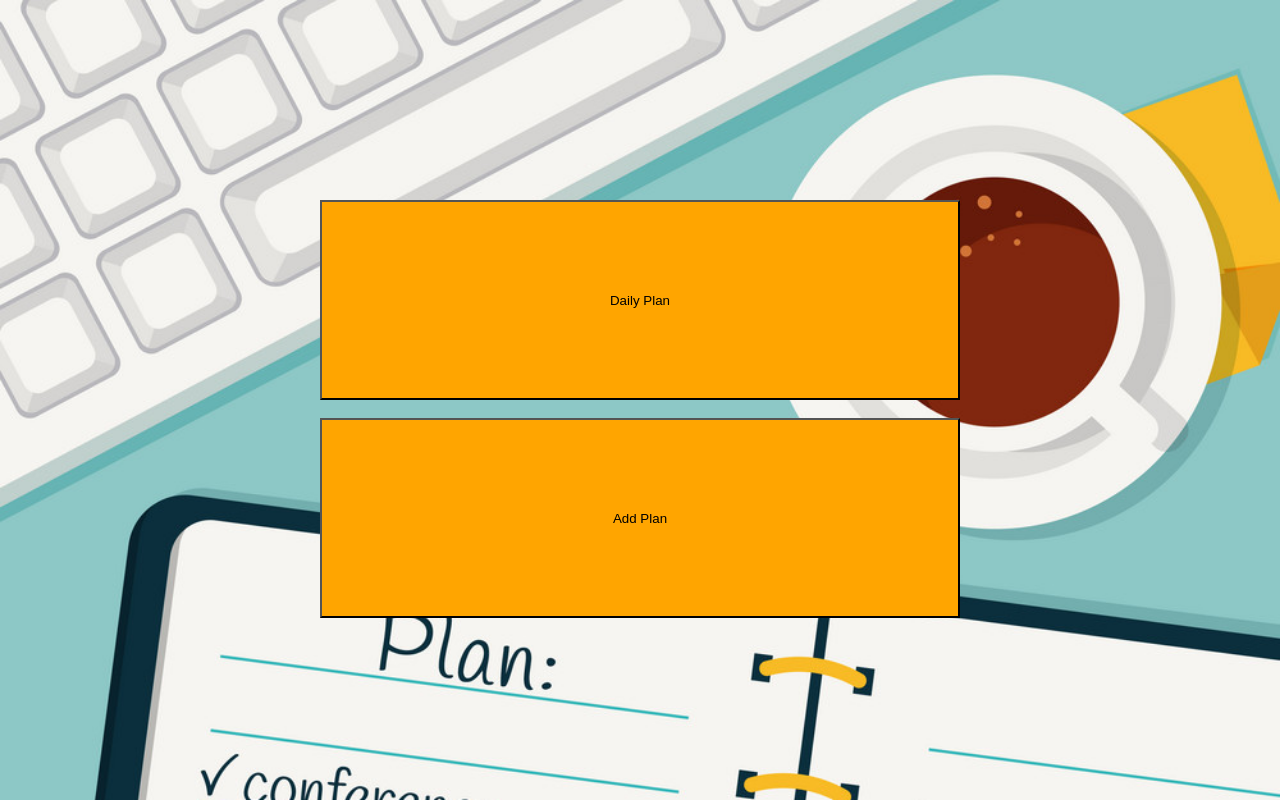
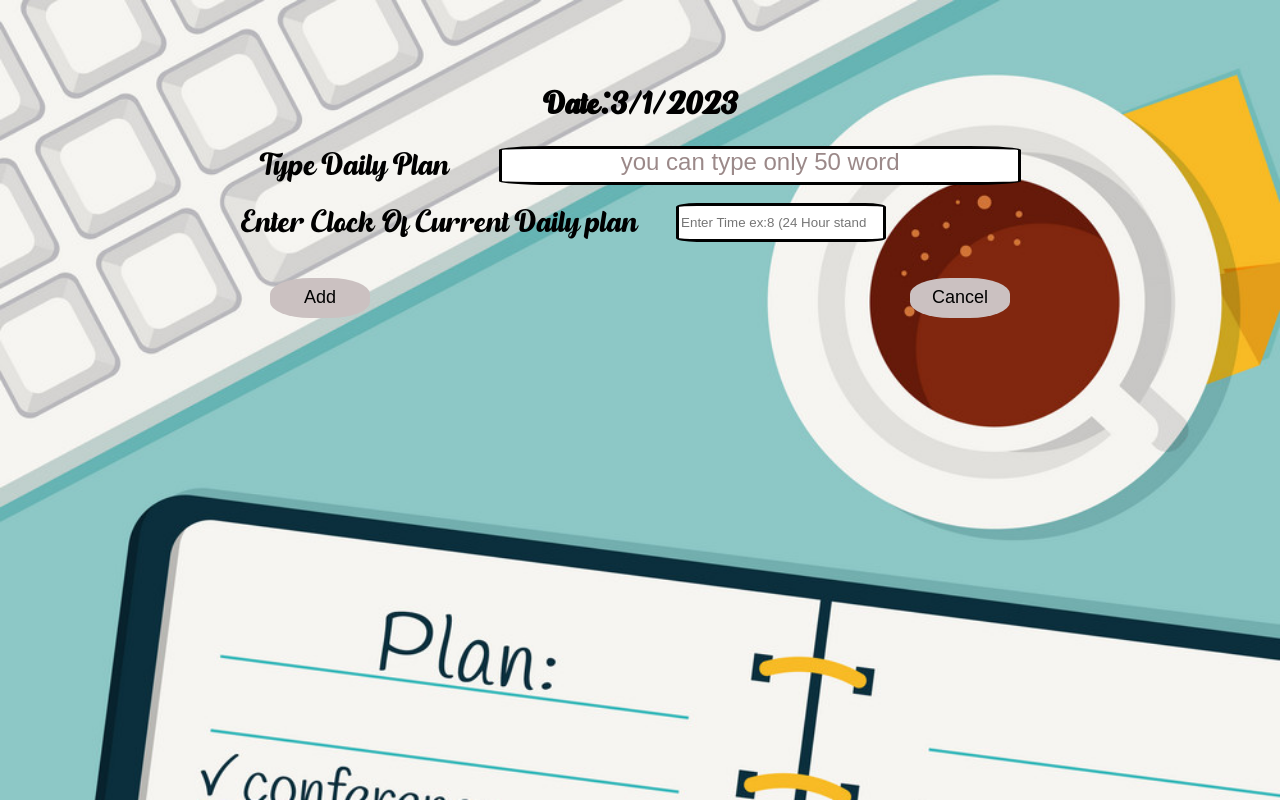
Before and after one commit to tofsona14/ToDo-List, a React (Create React App) app: page /Plan-Add in a window 1280 px wide. Built offline with nearby package versions, Linux system fonts and the light colour scheme.

Commit message:
Fix Some Bugs

```diff
--- a/src/AddPlan/todoObject/objectPlan.js
+++ b/src/AddPlan/todoObject/objectPlan.js
@@ -6,7 +6,7 @@ import { FontAwesomeIcon } from '@fortawesome/react-fontawesome';
 import { faCheck } from '@fortawesome/free-solid-svg-icons'
 import { faHourglassEnd } from "@fortawesome/free-solid-svg-icons";
 import 'font-awesome/css/font-awesome.min.css';
-export const ObjectPlan = () => {
+export const ObjectPlan = (props) => {
   //https://chat.openai.com/chat
 
   const object = [
@@ -22,6 +22,7 @@ export const ObjectPlan = () => {
     setFullInfo((prev) => {
       return [...prev, arg]
     })
+    props.OnSaves(fullInfo)
   }
   const Statement = (x) => {
     if (Number(x.time) < 10 && Number(x.time) !== 0) {
--- /dev/null
+++ b/src/AddPlan/todoObject/objectPlans.js
@@ -0,0 +1,30 @@
+import React, { useState } from "react";
+import { OutputTodo } from "./outputTodo";
+import { AddPlan } from "../addPlan";
+import "./outputTodo.css";
+import 'font-awesome/css/font-awesome.min.css';
+export const ObjectPlans = (props) => {
+  //https://chat.openai.com/chat
+
+  const object = [
+    {
+      ob: 0,
+      id: 1,
+      plane: "Wake Up early",
+      time: 8,
+    },
+  ];
+  const [fullInfo, setFullInfo] = useState(object)
+  const AddInfo = (arg) => {
+    setFullInfo((prev) => {
+      return [...prev, arg]
+    })
+    props.OnSaves(fullInfo)
+  }
+  return(
+  <div>
+      <AddPlan onSave = {AddInfo}/>
+    </div>
+  )
+
+};
--- /dev/null
+++ b/src/AddPlan/todoObject/outputTodos.js
@@ -0,0 +1,16 @@
+import React,{useState} from "react";
+import "./outputTodo.css";
+import { OutputTodo } from "./outputTodo";
+
+export const OutputTodos = (props) => {
+    const [info, setInfo] = useState([])
+    setInfo(props.Object)
+  return(
+        <>
+            {info.map(x => {
+                <OutputTodo id = {x.id} plane = {x.plane} time = {x.time}/>
+                console.log(x.id)
+            })}
+        </>
+    )
+  }
--- a/src/App.js
+++ b/src/App.js
@@ -1,12 +1,30 @@
-import React from 'react'
+import React, {useState} from 'react'
 import './App.css';
 import './fonts/Ohio Bro - Free.otf'
 import { ObjectPlan } from './AddPlan/todoObject/objectPlan';
 import Main from './MainPage/main'
+import { OutputTodos } from './AddPlan/todoObject/outputTodos';
+import { ObjectPlans } from './AddPlan/todoObject/objectPlans';
+import { BrowserRouter as Router, Route,Routes} from 'react-router-dom'
+
 function App() {
+  const [info, setInfo] = useState('')
+  const DataAccumulation = (arg) => {
+    setInfo(arg)
+    console.log(arg)
+    console.log(info)
+  }
   return(
     <div>
-      <Main />
+      <Router>
+        <Routes>
+          <Route path='/' element={<OutputTodos Object = {info}/>} />
+          <Route path='/Daily-Plan' element={<Main />} />
+          <Route path='/Plan-Add' element={<ObjectPlans OnSaves={DataAccumulation}/>} />
+
+
+        </Routes>
+      </Router>
     </div>
   )
 }
--- a/src/MainPage/main.css
+++ b/src/MainPage/main.css
@@ -19,6 +19,7 @@
 .main-button button {
     width: 100%;
     height: 25vh;
+    font-size: xx-large;
     cursor: pointer;
     background-color: orange;
 }
--- a/src/MainPage/main.js
+++ b/src/MainPage/main.js
@@ -8,11 +8,11 @@ const Main = () => {
             <div className='main-child'>
                 <div className='main-button'>
                     <div>
-                        <button>Daily Plan</button>
+                        <button type="button" disabled>Daily Plan</button>
                     </div>
                     <br></br>
                     <div>
-                        <button>Add Plan</button>
+                        <button type='button' disabled>Add Plan</button>
                     </div>
                 </div>
             </div>
```
